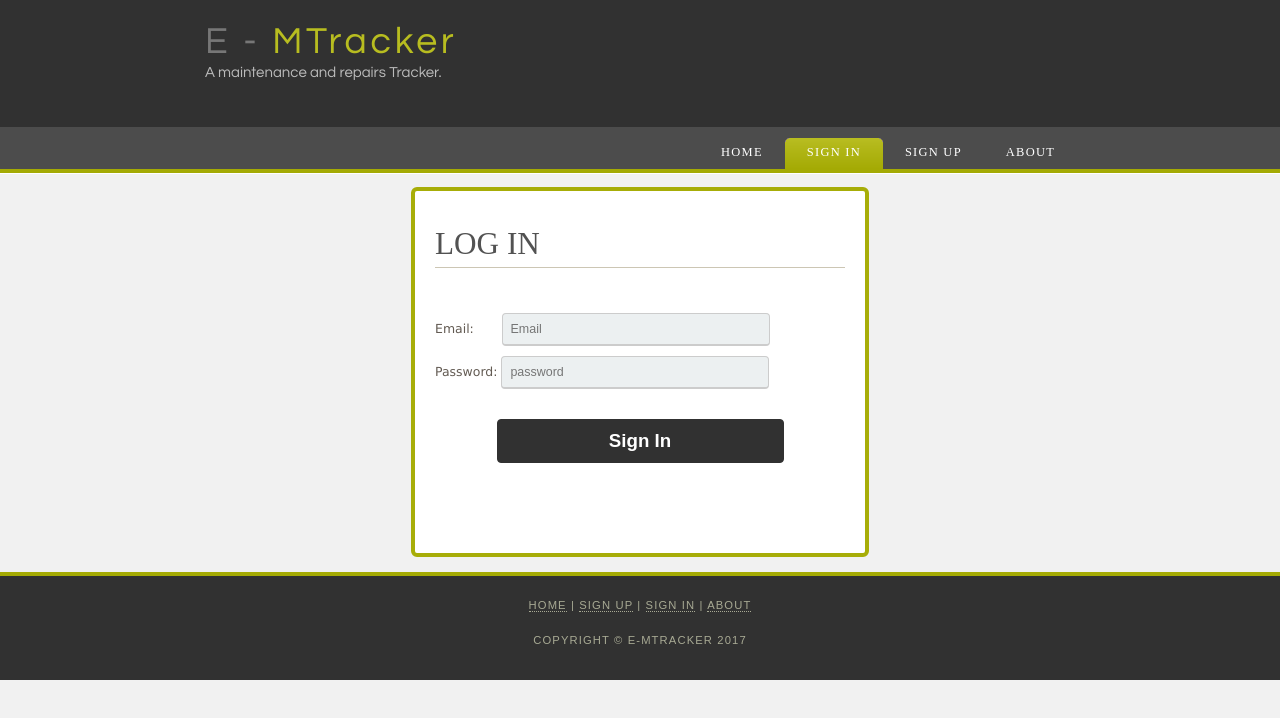
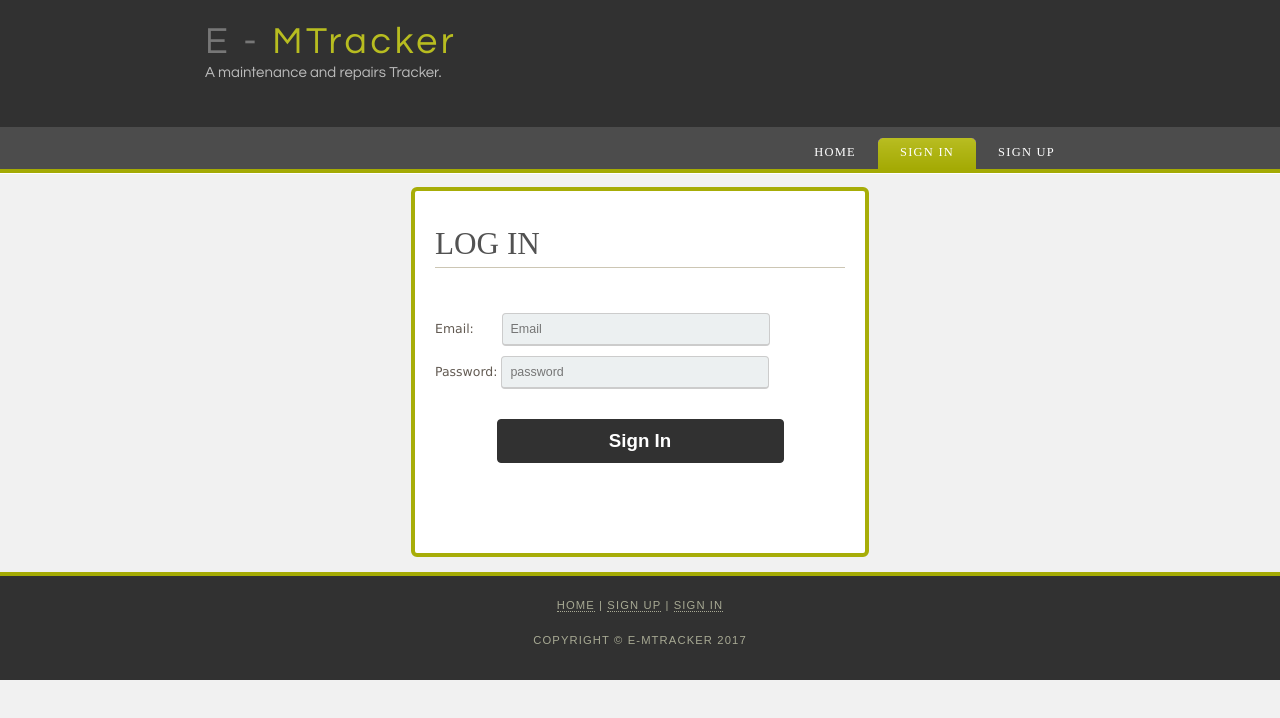
Before and after one commit to atomicman57/bc-21-maintenance-tracker, a website: page views/signin.html in a window 1280 px wide. Drawn offline with Linux system fonts and the light colour scheme; no server answers.

Commit message:
Update signin.html

```diff
--- a/views/signin.html
+++ b/views/signin.html
@@ -35,7 +35,7 @@
           <li><a href="/">Home</a></li>
           <li class="selected"><a href="#">Sign In</a></li>
           <li><a href="/signup">Sign up</a></li>
-          <li><a href="#">About</a></li>
+
         </ul>
       </div>
     </div>
@@ -71,7 +71,7 @@ Email: &nbsp&nbsp&nbsp&nbsp&nbsp&nbsp<input type="email" id ="email" placeholder
 
     <div id="content_footer"></div>
     <div id="footer">
-      <p><a href="/">Home</a> | <a href="/signup">Sign up</a> | <a href="/signin">Sign In</a> | <a href="#">About</a>
+      <p><a href="/">Home</a> | <a href="/signup">Sign up</a> | <a href="/signin">Sign In</a>
       <p>Copyright &copy; E-MTracker 2017 </p>
     </div>
   </div>
@@ -103,7 +103,7 @@ firebase.auth().onAuthStateChanged(function(user) {
 
  } else{
 
- alert("Invalid Input")
+ alert("Invalid Email or Password")
  }
 
 
```
